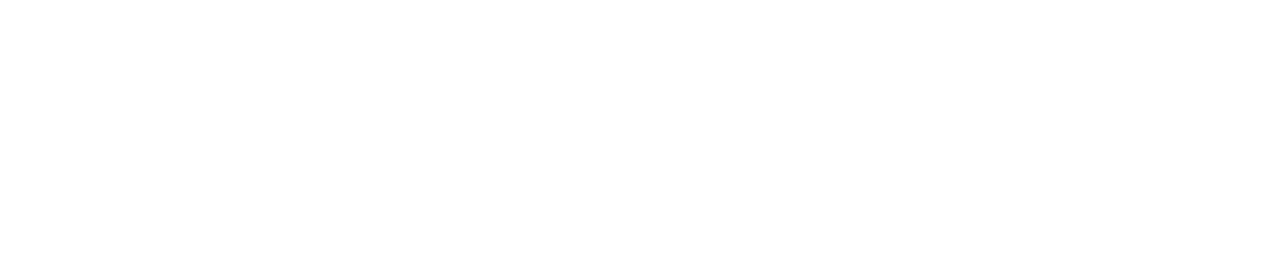
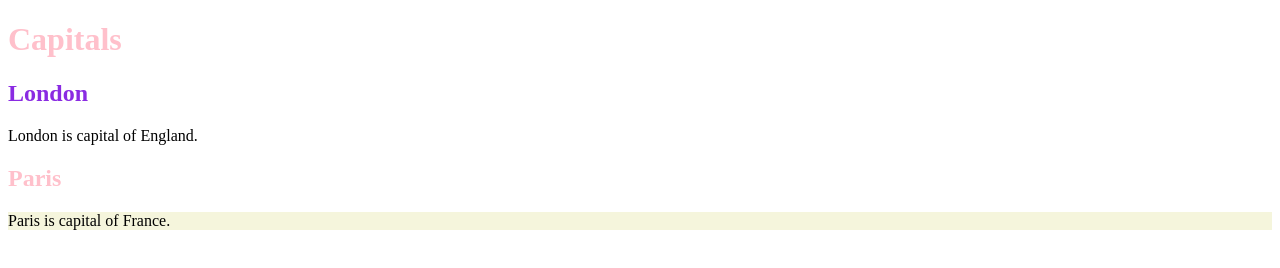
Before and after one commit to ChrisRyanTang/1620, a plain HTML site: page index.html in a window 1280 px wide. Drawn offline with Linux system fonts and the light colour scheme.

Commit message:
added colours to heading and p background

```diff
--- /dev/null
+++ b/css/stylesheet.css
@@ -0,0 +1,11 @@
+.uppercase  {
+    color: pink;
+}
+
+.bd {
+    background-color: beige;
+}
+
+#uppercase-two {
+    color:blueviolet;
+}
--- a/index.html
+++ b/index.html
@@ -1,8 +1,14 @@
 <!DOCTYPE html>
 <html>
-    <head>
-        <title>WEEK5</title>
-    </head>
-    <body>
-    </body>
+  <head>
+    <title>WEEK5</title>
+    <link rel="stylesheet" href="css/stylesheet.css" />
+  </head>
+  <body>
+    <h1 class="uppercase">Capitals</h1>
+    <h2 id="uppercase-two">London</h2>
+    <p>London is capital of England.</p>
+    <h2 class="uppercase">Paris</h2>
+    <p class="bd">Paris is capital of France.</p>
+  </body>
 </html>
```
Also changed, not shown: 1 other file.
